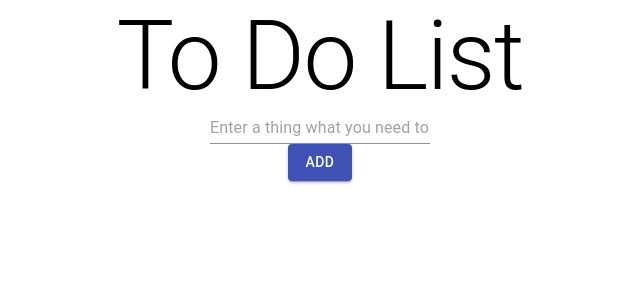
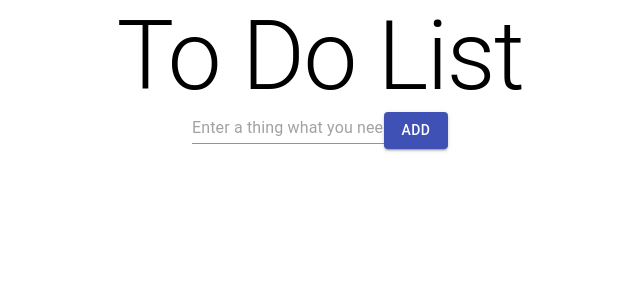
Before and after one commit to JackBerezhnov/to-do-list-react, a React (Create React App) app: page / in a window 1280 px wide. Shown: the top 300 px of the page, without its empty margins (320-960 px from the left). Built offline with nearby package versions, Linux system fonts and the light colour scheme.

Commit message:
fixed some css

```diff
--- /dev/null
+++ b/src/components/input/Input.css
@@ -0,0 +1,5 @@
+.input-container {
+    display: flex;
+    width: 20%;
+    justify-content: space-around;
+}
--- a/src/components/input/Input.js
+++ b/src/components/input/Input.js
@@ -1,9 +1,11 @@
 import React from 'react';
 import TextField from "@material-ui/core/TextField";
+import Button from "@material-ui/core/Button";
+import './Input.css';
 
 const Input = (props) => {
     return (
-        <div>
+        <div className="input-container">
             {console.log(props)}
             <TextField
                 type="text"
@@ -13,6 +15,7 @@ const Input = (props) => {
                 placeholder="Enter a thing what you need to do..."
                 onChange={e => props.onChange(e)}
             />
+            <Button type="submit" className="btn success" variant="contained" color="primary">Add</Button>
         </div>
     );
 }
--- a/src/components/to-do-list/ToDoList.css
+++ b/src/components/to-do-list/ToDoList.css
@@ -6,3 +6,11 @@
     margin-top: 10px;
     width: 30px;
 }
+
+.form-container {
+    display: flex;
+    justify-content: center;
+    flex-direction: column;
+    flex-wrap: wrap;
+    align-content: center;
+}
--- a/src/components/to-do-list/ToDoList.js
+++ b/src/components/to-do-list/ToDoList.js
@@ -3,7 +3,6 @@ import Input from '../input/Input';
 import ItemList from '../item-list/ItemList';
 import { v4 as uuidv4} from "uuid";
 import Typography from "@material-ui/core/Typography";
-import Button from "@material-ui/core/Button";
 import './ToDoList.css';
 
 function ToDoList() {
@@ -53,9 +52,8 @@ function ToDoList() {
             <Typography variant="h1">
                 To Do List
             </Typography>
-            <form onSubmit={submitUserData}>
+            <form onSubmit={submitUserData} className="form-container">
                 <Input onChange={handleChange} todo={toDoItem}/>
-                <Button type="submit" className="btn success" variant="contained" color="primary">Add</Button>
                 <ItemList items={toDoItems} toggleComplete={toggleComplete} removeTodo={removeTodo}/>
             </form>
         </div>
```
